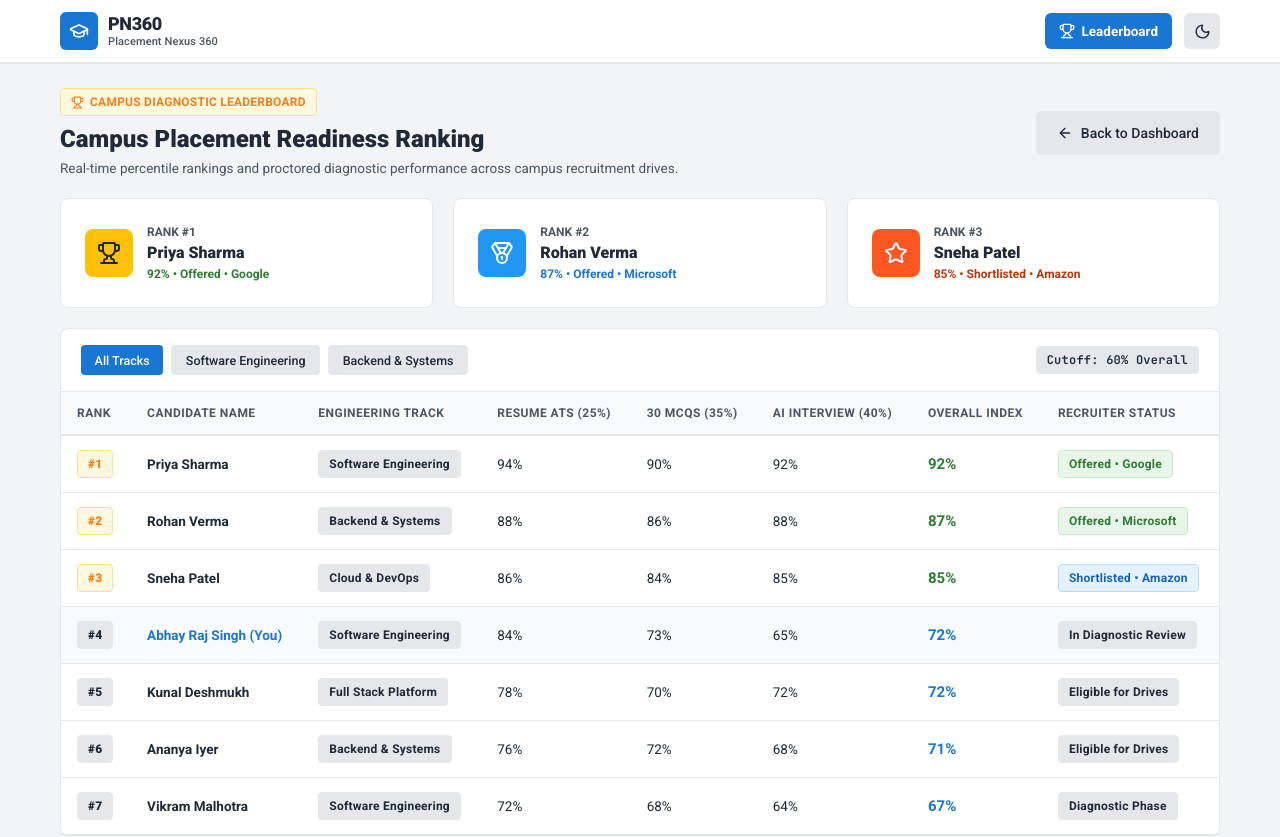
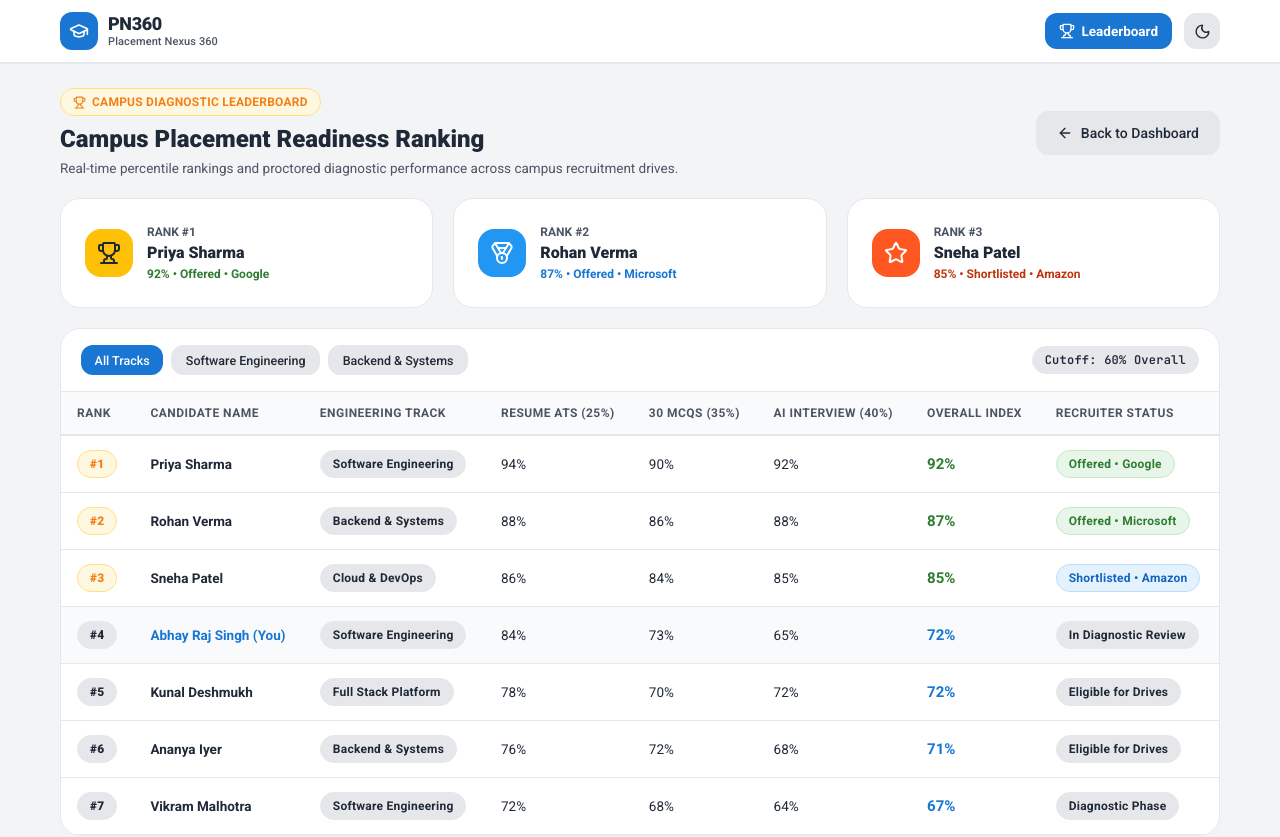
Before and after one commit to TheAbhayAlgorithms/pn360, a Next.js app: page /leaderboard in a window 1280 px wide. Shown: the top 837 px of the page. Built offline with nearby package versions, Linux system fonts and the light colour scheme.

Commit message:
refactor: update border radius variables and component styles for smoother curves

```diff
--- a/app/ai-interview/page.tsx
+++ b/app/ai-interview/page.tsx
@@ -191,7 +191,7 @@ export default function AIInterviewPage() {
               &ldquo;{currentQ.question}&rdquo;
             </h2>
 
-            <div style={{ padding: '10px 14px', background: 'var(--flat-surface-subtle)', border: '1px solid var(--flat-border)', borderRadius: '6px', fontSize: '12.5px', color: 'var(--flat-muted)' }}>
+            <div style={{ padding: '10px 14px', background: 'var(--flat-surface-subtle)', border: '1px solid var(--flat-border)', borderRadius: '14px', fontSize: '12.5px', color: 'var(--flat-muted)' }}>
               <strong>STAR Evaluation Criteria:</strong> Structure your answer clearly with <em>Situation</em> (context), <em>Task</em> (responsibility), <em>Action</em> (technical decisions executed), and <em>Result</em> (quantifiable outcomes).
             </div>
           </div>
--- a/app/globals.css
+++ b/app/globals.css
@@ -59,11 +59,12 @@
   --danger: var(--flat-orange-dark);
   --danger-hover: #D32F2F;
 
-  /* Flat Dimensions */
-  --radius-xs: 4px;
-  --radius-sm: 6px;
-  --radius-md: 8px;
-  --radius-lg: 8px;
+  /* Smooth Curves Dimensions */
+  --radius-xs: 8px;
+  --radius-sm: 12px;
+  --radius-md: 16px;
+  --radius-lg: 20px;
+  --radius-xl: 24px;
   --radius-pill: 9999px;
 }
 
@@ -178,9 +179,10 @@ code, kbd, pre, .font-mono {
   padding: 1.5rem;
   background: var(--flat-surface);
   border: 1px solid var(--flat-border);
-  border-radius: 8px;
+  border-radius: 20px;
   box-shadow: none;
   transition: border-color 150ms ease, background-color 150ms ease;
+  overflow: hidden;
 }
 
 .card:hover {
@@ -214,7 +216,7 @@ code, kbd, pre, .font-mono {
   place-items: center;
   width: 3rem;
   height: 3rem;
-  border-radius: 8px;
+  border-radius: 16px;
   background: var(--flat-blue);
   color: #FFFFFF;
   flex-shrink: 0;
@@ -223,13 +225,13 @@ code, kbd, pre, .font-mono {
 .icon-tile.icon-tile-sm {
   width: 2.25rem;
   height: 2.25rem;
-  border-radius: 6px;
+  border-radius: 12px;
 }
 
 .icon-tile.icon-tile-lg {
   width: 3.5rem;
   height: 3.5rem;
-  border-radius: 8px;
+  border-radius: 18px;
 }
 
 .icon-tile-green { background: var(--flat-green); }
@@ -251,7 +253,7 @@ code, kbd, pre, .font-mono {
 .button, .btn {
   padding: 0.65rem 1.25rem;
   border: none;
-  border-radius: 6px;
+  border-radius: 12px;
   background: var(--flat-blue-dark);
   color: #FFFFFF !important;
   font-weight: 500;
@@ -323,13 +325,13 @@ code, kbd, pre, .font-mono {
 .btn-sm, .button-sm {
   padding: 0.4rem 0.85rem;
   font-size: 12.5px;
-  border-radius: 4px;
+  border-radius: 10px;
 }
 
 .btn-lg, .button-lg {
   padding: 0.85rem 1.6rem;
   font-size: 15px;
-  border-radius: 8px;
+  border-radius: 16px;
 }
 
 /* =========================================================================
@@ -340,8 +342,8 @@ code, kbd, pre, .font-mono {
   display: inline-flex;
   align-items: center;
   gap: 6px;
-  padding: 4px 10px;
-  border-radius: 4px;
+  padding: 4px 12px;
+  border-radius: 9999px;
   font-size: 12px;
   font-weight: 700;
   letter-spacing: 0.02em;
@@ -432,7 +434,7 @@ code, kbd, pre, .font-mono {
   padding: 0 12px;
   background: var(--flat-surface);
   border: 1px solid var(--flat-border);
-  border-radius: 6px;
+  border-radius: 12px;
   color: var(--flat-text);
   font-size: 14px;
   font-family: inherit;
@@ -458,7 +460,7 @@ code, kbd, pre, .font-mono {
   width: 100%;
   height: 10px;
   background: var(--flat-border);
-  border-radius: 4px;
+  border-radius: 9999px;
   overflow: hidden;
 }
 
@@ -543,7 +545,7 @@ code, kbd, pre, .font-mono {
   font-weight: 600;
   color: var(--flat-muted);
   padding: 8px 14px;
-  border-radius: 6px;
+  border-radius: 12px;
   transition: background-color 150ms ease, color 150ms ease;
   display: flex;
   align-items: center;
--- a/app/leaderboard/page.tsx
+++ b/app/leaderboard/page.tsx
@@ -45,15 +45,15 @@ export default function LeaderboardPage() {
             Real-time percentile rankings and proctored diagnostic performance across campus recruitment drives.
           </p>
         </div>
-        <Link href="/" className="button button-secondary">
+        <Link href="/" className="button button-secondary" style={{ borderRadius: '12px' }}>
           <ArrowLeft size={16} /> Back to Dashboard
         </Link>
       </div>
 
       {/* Top 3 Podium Cards */}
       <div className="grid-3">
-        <div className="card" style={{ display: 'flex', alignItems: 'center', gap: '14px' }}>
-          <div className="icon-tile icon-tile-amber">
+        <div className="card" style={{ display: 'flex', alignItems: 'center', gap: '14px', borderRadius: '20px' }}>
+          <div className="icon-tile icon-tile-amber" style={{ borderRadius: '16px' }}>
             <Trophy size={24} color="#1F2937" />
           </div>
           <div>
@@ -65,8 +65,8 @@ export default function LeaderboardPage() {
           </div>
         </div>
 
-        <div className="card" style={{ display: 'flex', alignItems: 'center', gap: '14px' }}>
-          <div className="icon-tile icon-tile-blue">
+        <div className="card" style={{ display: 'flex', alignItems: 'center', gap: '14px', borderRadius: '20px' }}>
+          <div className="icon-tile icon-tile-blue" style={{ borderRadius: '16px' }}>
             <Medal size={24} color="#FFFFFF" />
           </div>
           <div>
@@ -78,8 +78,8 @@ export default function LeaderboardPage() {
           </div>
         </div>
 
-        <div className="card" style={{ display: 'flex', alignItems: 'center', gap: '14px' }}>
-          <div className="icon-tile icon-tile-orange">
+        <div className="card" style={{ display: 'flex', alignItems: 'center', gap: '14px', borderRadius: '20px' }}>
+          <div className="icon-tile icon-tile-orange" style={{ borderRadius: '16px' }}>
             <Star size={24} color="#FFFFFF" />
           </div>
           <div>
@@ -93,24 +93,27 @@ export default function LeaderboardPage() {
       </div>
 
       {/* Table Card */}
-      <div className="card" style={{ padding: 0 }}>
+      <div className="card" style={{ padding: 0, borderRadius: '20px', overflow: 'hidden' }}>
         <div style={{ padding: '16px 20px', borderBottom: '1px solid var(--flat-border)', display: 'flex', justifyContent: 'space-between', alignItems: 'center', flexWrap: 'wrap', gap: '12px' }}>
           <div style={{ display: 'flex', gap: '8px' }}>
             <button
               onClick={() => setFilter("all")}
               className={`button btn-sm ${filter === "all" ? "" : "button-secondary"}`}
+              style={{ borderRadius: '12px' }}
             >
               All Tracks
             </button>
             <button
               onClick={() => setFilter("software")}
               className={`button btn-sm ${filter === "software" ? "" : "button-secondary"}`}
+              style={{ borderRadius: '12px' }}
             >
               Software Engineering
             </button>
             <button
               onClick={() => setFilter("backend")}
               className={`button btn-sm ${filter === "backend" ? "" : "button-secondary"}`}
+              style={{ borderRadius: '12px' }}
             >
               Backend & Systems
             </button>
--- a/components/Navbar.tsx
+++ b/components/Navbar.tsx
@@ -36,7 +36,7 @@ export default function Navbar() {
       <div className="flat-navbar-inner">
         {/* Left-most: PN360 and in sub Placement Nexus 360 */}
         <Link href="/" style={{ display: 'flex', alignItems: 'center', gap: '10px', textDecoration: 'none' }}>
-          <div className="icon-tile icon-tile-sm" style={{ background: 'var(--flat-blue-dark)', width: '38px', height: '38px', borderRadius: '6px' }}>
+          <div className="icon-tile icon-tile-sm" style={{ background: 'var(--flat-blue-dark)', width: '38px', height: '38px', borderRadius: '12px' }}>
             <GraduationCap size={20} color="#FFFFFF" />
           </div>
           <div style={{ display: 'flex', flexDirection: 'column' }}>
@@ -64,7 +64,7 @@ export default function Navbar() {
             type="button"
             onClick={toggleTheme}
             className="button button-secondary"
-            style={{ width: '36px', height: '36px', padding: 0, borderRadius: '6px', display: 'inline-flex', alignItems: 'center', justifyContent: 'center' }}
+            style={{ width: '36px', height: '36px', padding: 0, borderRadius: '12px', display: 'inline-flex', alignItems: 'center', justifyContent: 'center' }}
             aria-label="Toggle dark / light mode"
             title="Toggle Flat Dark / Light mode"
           >
```
Also changed, not shown: app/mcq-test/page.tsx (+14 -13 lines), app/resume-ats/page.tsx (+5 -5 lines).
